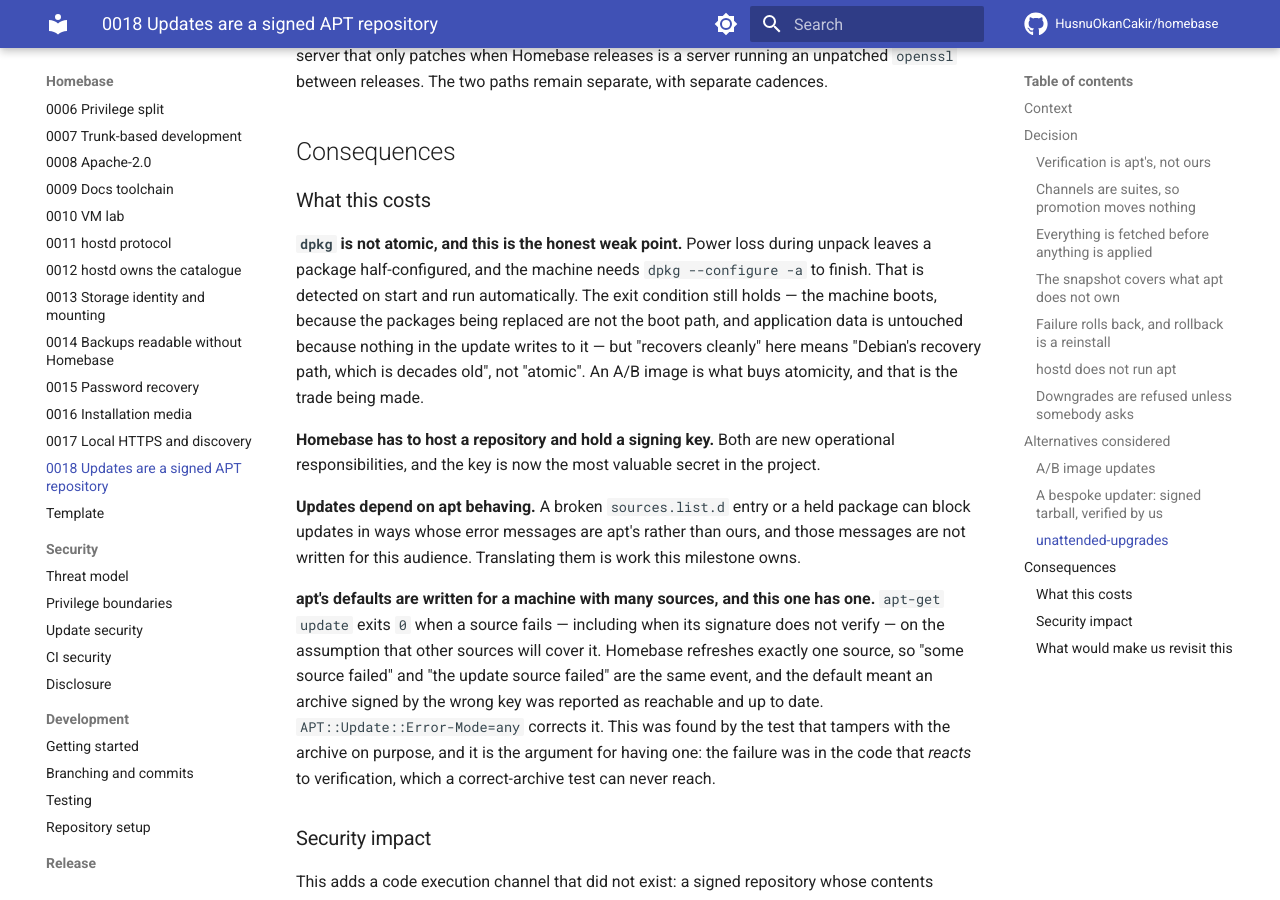
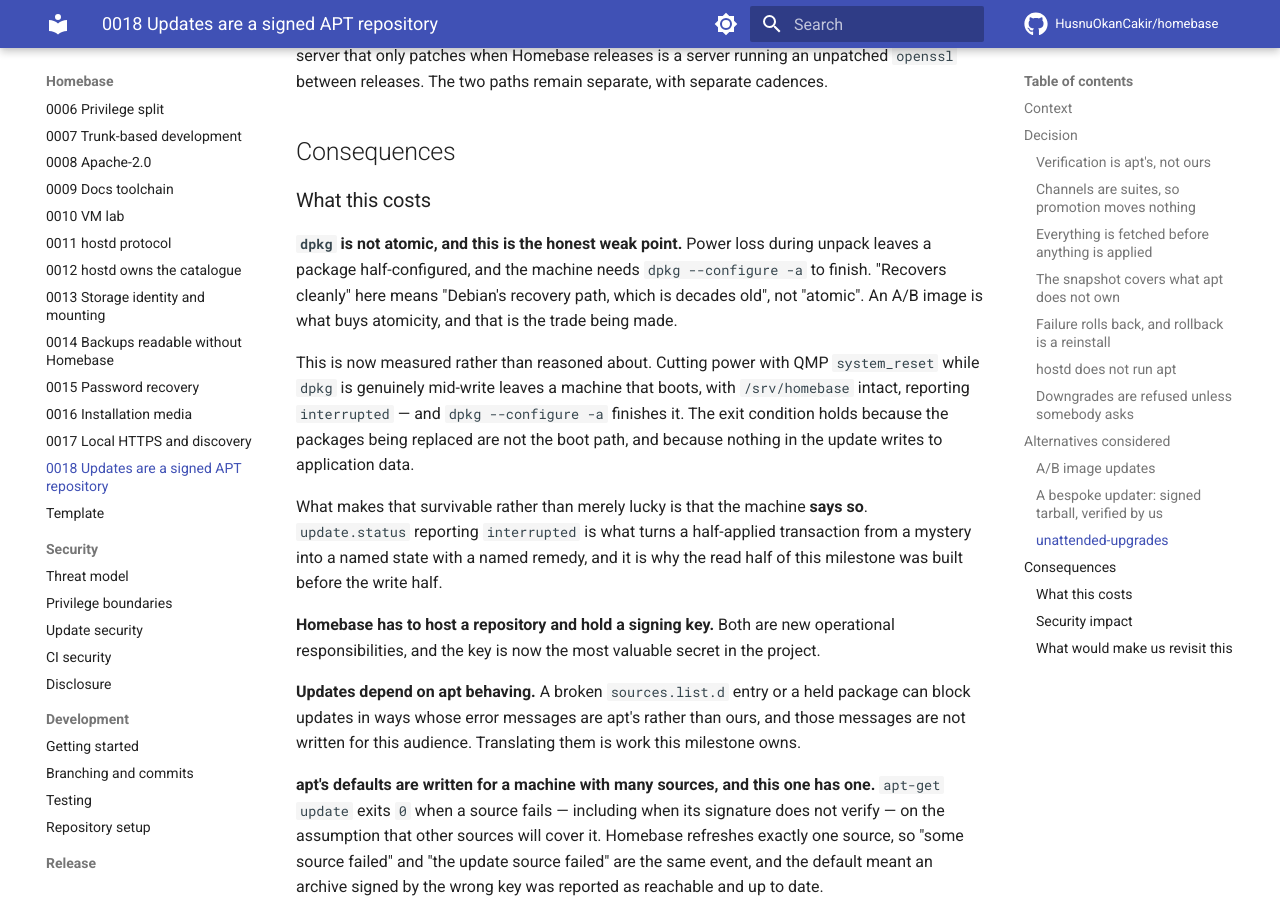
Before and after one commit to HusnuOkanCakir/homebase, an MkDocs documentation site: the page built from docs/decisions/0018-updates-are-a-signed-apt-repository.md, in a window 1280 px wide and 900 px high, scrolled down 4248 px. Built offline with MkDocs 1.6.1 and Material for MkDocs 9.7.7, drawn with Linux system fonts in a browser that asks for light colours; comment, search, counter and statistics services are not loaded.

Commit message:
test(vm): cut the power while dpkg is writing, and see what comes back
Milestone 8's exit condition, and the two things that were code rather than
proven properties.

Rollback is forced to happen. A release that installs cleanly and then does
not work is the failure rollback exists for — one that fails to install never
reaches the health check — so the test builds a real 0.9.1 and replaces core's
binary inside the package. Everything else about it is a genuine release,
including the maintainer scripts that run on the way in. The health check
catches it, the previous version goes back, and the machine answers again.

The power cut is a QMP system_reset rather than a killed process, because a
killed process flushes its writes and a power cut does not.

Getting it to land in the dangerous window took two goes, and the first one is
worth recording. Triggering on `stage=applying` reset the machine at the edge
of that stage — apt was still resolving, dpkg had touched nothing, and the
machine came back untouched and consistent. That is a true result and it is
not the one the test claimed. Triggering on a running `dpkg` process puts the
cut where the promise is actually made.

With dpkg genuinely mid-write: the machine boots, /srv/homebase is intact, and
update.status reports `interrupted`. That last part is the loop closing — the
field was added in this milestone's first commit for exactly this state, and
`dpkg --configure -a`, the command its own error message names, finishes the
job.

Verified: make vm-test-update, 308s, both power cuts and the rollback.
Signed-off-by: Okan Cakir <h.okancakir@gmail.com>

```diff
--- a/docs/decisions/0018-updates-are-a-signed-apt-repository.md
+++ b/docs/decisions/0018-updates-are-a-signed-apt-repository.md
@@ -179,12 +179,20 @@ and a server that only patches when Homebase releases is a server running an unp
 ### What this costs
 
 **`dpkg` is not atomic, and this is the honest weak point.** Power loss during unpack leaves a
-package half-configured, and the machine needs `dpkg --configure -a` to finish. That is
-detected on start and run automatically. The exit condition still holds — the machine boots,
-because the packages being replaced are not the boot path, and application data is untouched
-because nothing in the update writes to it — but "recovers cleanly" here means "Debian's
-recovery path, which is decades old", not "atomic". An A/B image is what buys atomicity, and
-that is the trade being made.
+package half-configured, and the machine needs `dpkg --configure -a` to finish. "Recovers
+cleanly" here means "Debian's recovery path, which is decades old", not "atomic". An A/B
+image is what buys atomicity, and that is the trade being made.
+
+This is now measured rather than reasoned about. Cutting power with QMP `system_reset` while
+`dpkg` is genuinely mid-write leaves a machine that boots, with `/srv/homebase` intact,
+reporting `interrupted` — and `dpkg --configure -a` finishes it. The exit condition holds
+because the packages being replaced are not the boot path, and because nothing in the update
+writes to application data.
+
+What makes that survivable rather than merely lucky is that the machine **says so**.
+`update.status` reporting `interrupted` is what turns a half-applied transaction from a
+mystery into a named state with a named remedy, and it is why the read half of this milestone
+was built before the write half.
 
 **Homebase has to host a repository and hold a signing key.** Both are new operational
 responsibilities, and the key is now the most valuable secret in the project.
```
Also changed, not shown: CHANGELOG.md (+9 -1 lines), ROADMAP.md (+20 -6 lines), 1 other file.
